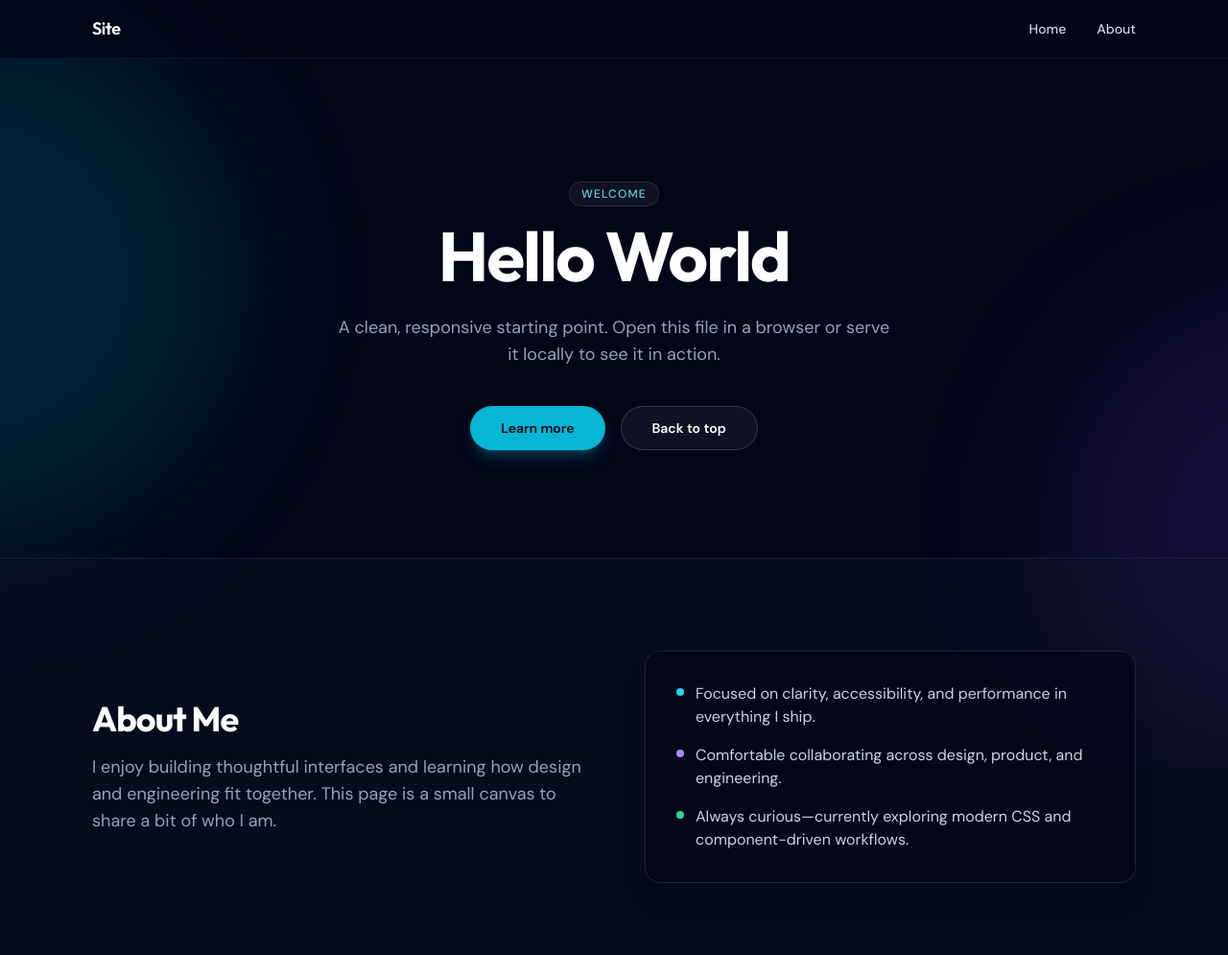
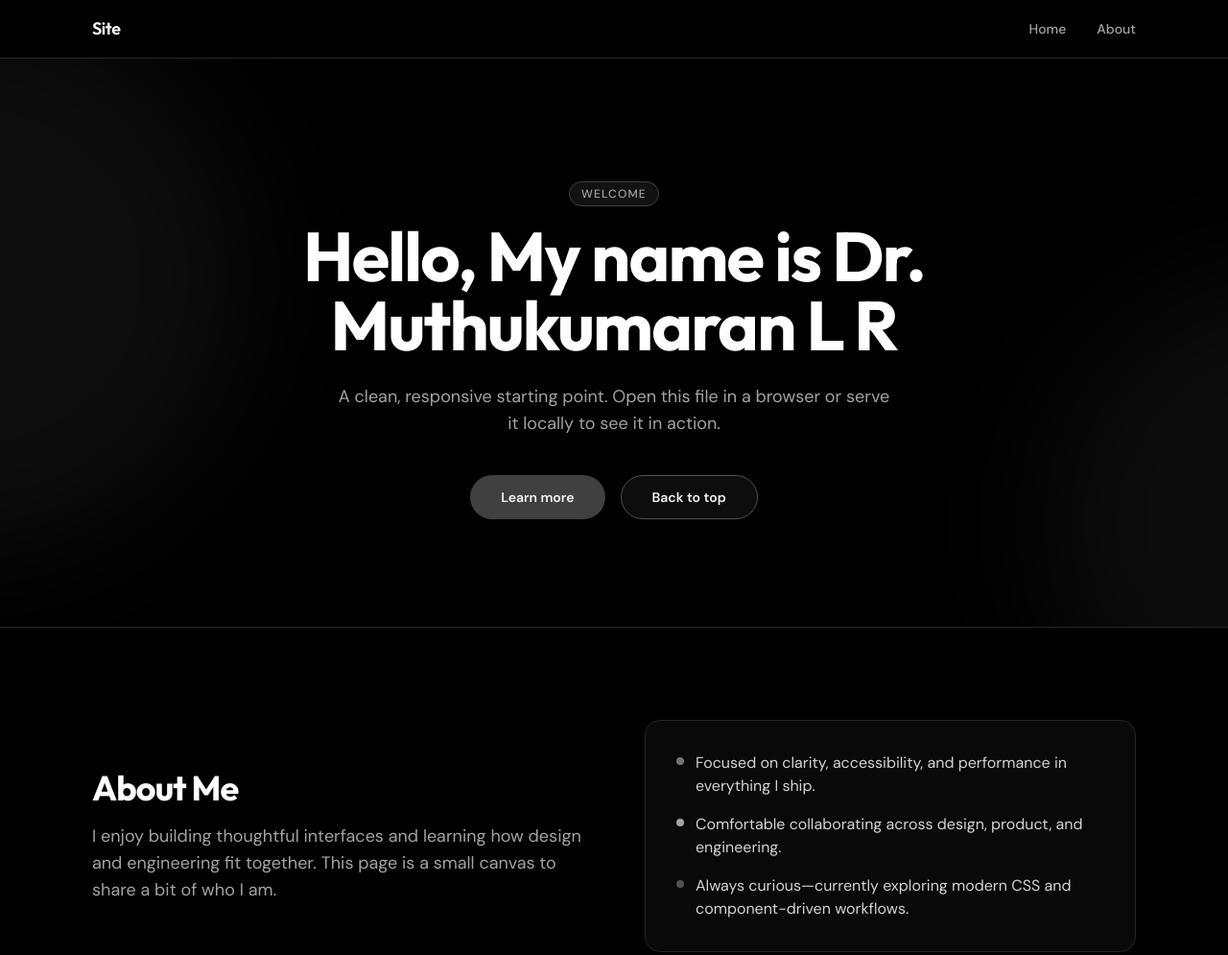
Before and after one commit to smilesmithes/first-try, a website: page index.html in a window 1280 px wide. Shown: the top 995 px of the page at 96% size. Drawn offline with nearby package versions, Linux system fonts and the light colour scheme.

Commit message:
changed color and title

```diff
--- a/index.html
+++ b/index.html
@@ -3,7 +3,7 @@
   <head>
     <meta charset="UTF-8" />
     <meta name="viewport" content="width=device-width, initial-scale=1.0" />
-    <title>Hello World</title>
+    <title>Hello, My name is Dr. Muthukumaran L R</title>
     <script src="https://cdn.tailwindcss.com"></script>
     <script>
       tailwind.config = {
@@ -25,39 +25,39 @@
     />
   </head>
   <body
-    class="min-h-screen bg-slate-950 text-slate-100 antialiased selection:bg-cyan-500/30 selection:text-cyan-50"
+    class="min-h-screen bg-black text-neutral-100 antialiased selection:bg-neutral-700/40 selection:text-neutral-200"
   >
     <div
       class="pointer-events-none fixed inset-0 -z-10 overflow-hidden"
       aria-hidden="true"
     >
       <div
-        class="absolute -left-1/4 top-0 h-[28rem] w-[28rem] rounded-full bg-cyan-500/15 blur-3xl sm:h-[36rem] sm:w-[36rem]"
+        class="absolute -left-1/4 top-0 h-[28rem] w-[28rem] rounded-full bg-neutral-700/20 blur-3xl sm:h-[36rem] sm:w-[36rem]"
       ></div>
       <div
-        class="absolute -right-1/4 bottom-0 h-[24rem] w-[24rem] rounded-full bg-violet-600/15 blur-3xl sm:h-[32rem] sm:w-[32rem]"
+        class="absolute -right-1/4 bottom-0 h-[24rem] w-[24rem] rounded-full bg-neutral-600/15 blur-3xl sm:h-[32rem] sm:w-[32rem]"
       ></div>
     </div>
 
     <header
-      class="sticky top-0 z-50 border-b border-white/5 bg-slate-950/80 backdrop-blur-md"
+      class="sticky top-0 z-50 border-b border-neutral-800 bg-black/80 backdrop-blur-md"
     >
       <div
         class="mx-auto flex max-w-6xl items-center justify-between gap-4 px-4 py-4 sm:px-6 lg:px-8"
       >
         <a
           href="#"
-          class="font-display text-lg font-semibold tracking-tight text-white transition hover:text-cyan-300"
+          class="font-display text-lg font-semibold tracking-tight text-white transition hover:text-neutral-400"
         >
           Site
         </a>
-        <nav class="hidden items-center gap-8 text-sm font-medium text-slate-300 sm:flex">
+        <nav class="hidden items-center gap-8 text-sm font-medium text-neutral-400 sm:flex">
           <a href="#hero" class="transition hover:text-white">Home</a>
           <a href="#about" class="transition hover:text-white">About</a>
         </nav>
         <a
           href="#about"
-          class="rounded-full bg-white/10 px-4 py-2 text-sm font-medium text-white ring-1 ring-white/10 transition hover:bg-white/15 sm:hidden"
+          class="rounded-full bg-neutral-900 px-4 py-2 text-sm font-medium text-neutral-200 ring-1 ring-neutral-700 transition hover:bg-neutral-800 sm:hidden"
         >
           About
         </a>
@@ -70,17 +70,17 @@
         class="mx-auto flex max-w-6xl flex-col items-center justify-center px-4 pb-20 pt-16 text-center sm:px-6 sm:pb-28 sm:pt-24 lg:px-8 lg:pt-32"
       >
         <p
-          class="mb-4 inline-flex items-center rounded-full border border-white/10 bg-white/5 px-3 py-1 text-xs font-medium uppercase tracking-widest text-cyan-300/90"
+          class="mb-4 inline-flex items-center rounded-full border border-neutral-700 bg-neutral-900/80 px-3 py-1 text-xs font-medium uppercase tracking-widest text-neutral-400"
         >
           Welcome
         </p>
         <h1
           class="font-display max-w-3xl text-4xl font-bold leading-tight tracking-tight text-white sm:text-5xl md:text-6xl lg:text-7xl"
         >
-          Hello World
+          Hello, My name is Dr. Muthukumaran L R
         </h1>
         <p
-          class="mt-6 max-w-xl text-base leading-relaxed text-slate-400 sm:text-lg"
+          class="mt-6 max-w-xl text-base leading-relaxed text-neutral-400 sm:text-lg"
         >
           A clean, responsive starting point. Open this file in a browser or
           serve it locally to see it in action.
@@ -88,13 +88,13 @@
         <div class="mt-10 flex flex-col gap-3 sm:flex-row sm:gap-4">
           <a
             href="#about"
-            class="inline-flex items-center justify-center rounded-full bg-cyan-500 px-8 py-3 text-sm font-semibold text-slate-950 shadow-lg shadow-cyan-500/25 transition hover:bg-cyan-400"
+            class="inline-flex items-center justify-center rounded-full bg-neutral-700 px-8 py-3 text-sm font-semibold text-neutral-100 shadow-lg shadow-black/40 transition hover:bg-neutral-600"
           >
             Learn more
           </a>
           <a
             href="#hero"
-            class="inline-flex items-center justify-center rounded-full border border-white/15 bg-white/5 px-8 py-3 text-sm font-semibold text-white transition hover:border-white/25 hover:bg-white/10"
+            class="inline-flex items-center justify-center rounded-full border border-neutral-600 bg-neutral-900/60 px-8 py-3 text-sm font-semibold text-neutral-100 transition hover:border-neutral-500 hover:bg-neutral-800/80"
           >
             Back to top
           </a>
@@ -103,7 +103,7 @@
 
       <section
         id="about"
-        class="border-t border-white/5 bg-slate-900/40 py-16 sm:py-24"
+        class="border-t border-neutral-800 bg-black py-16 sm:py-24"
       >
         <div class="mx-auto max-w-6xl px-4 sm:px-6 lg:px-8">
           <div class="grid gap-10 lg:grid-cols-2 lg:items-center lg:gap-16">
@@ -113,19 +113,19 @@
               >
                 About Me
               </h2>
-              <p class="mt-4 text-lg text-slate-400">
+              <p class="mt-4 text-lg text-neutral-400">
                 I enjoy building thoughtful interfaces and learning how design
                 and engineering fit together. This page is a small canvas to
                 share a bit of who I am.
               </p>
             </div>
             <div
-              class="rounded-2xl border border-white/10 bg-slate-950/60 p-6 shadow-xl sm:p-8"
+              class="rounded-2xl border border-neutral-800 bg-neutral-950/90 p-6 shadow-xl sm:p-8"
             >
-              <ul class="space-y-4 text-slate-300">
+              <ul class="space-y-4 text-neutral-300">
                 <li class="flex gap-3">
                   <span
-                    class="mt-1.5 h-2 w-2 shrink-0 rounded-full bg-cyan-400"
+                    class="mt-1.5 h-2 w-2 shrink-0 rounded-full bg-neutral-500"
                     aria-hidden="true"
                   ></span>
                   <span
@@ -135,7 +135,7 @@
                 </li>
                 <li class="flex gap-3">
                   <span
-                    class="mt-1.5 h-2 w-2 shrink-0 rounded-full bg-violet-400"
+                    class="mt-1.5 h-2 w-2 shrink-0 rounded-full bg-neutral-400"
                     aria-hidden="true"
                   ></span>
                   <span
@@ -145,7 +145,7 @@
                 </li>
                 <li class="flex gap-3">
                   <span
-                    class="mt-1.5 h-2 w-2 shrink-0 rounded-full bg-emerald-400"
+                    class="mt-1.5 h-2 w-2 shrink-0 rounded-full bg-neutral-600"
                     aria-hidden="true"
                   ></span>
                   <span
@@ -160,7 +160,7 @@
       </section>
     </main>
 
-    <footer class="border-t border-white/5 py-8 text-center text-sm text-slate-500">
+    <footer class="border-t border-neutral-800 py-8 text-center text-sm text-neutral-500">
       <div class="mx-auto max-w-6xl px-4 sm:px-6 lg:px-8">
         <p>Built with Tailwind CSS via CDN.</p>
       </div>
```
